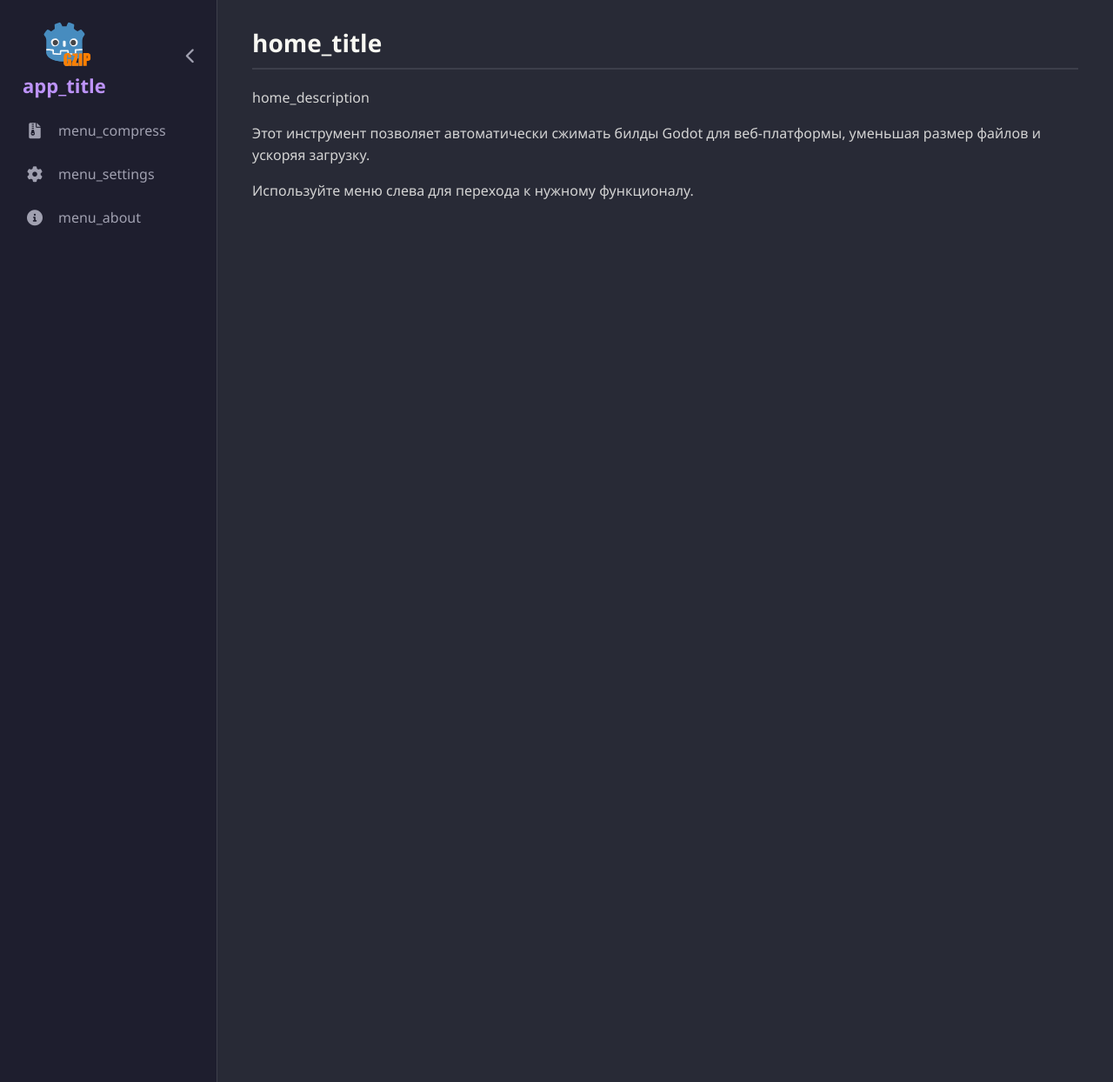
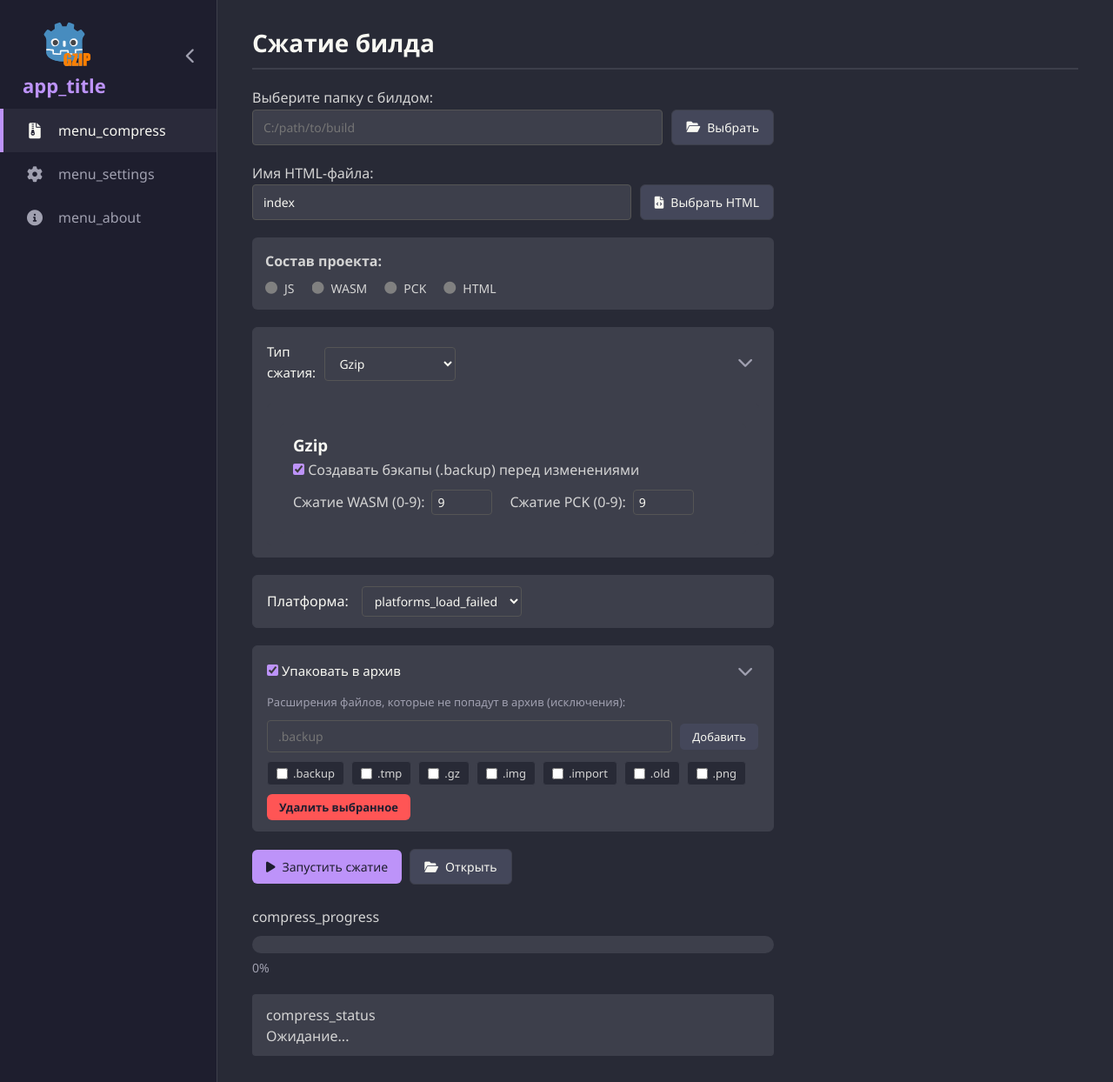
Before and after one commit to Babadzaki4an/Godot-PCK-Compressor, a Python web app: template app/templates/index.html in a window 1280 px wide. Shown: the whole page at 87% size. Run offline with Jinja, Linux system fonts and the light colour scheme; the template is opened without the code that fills it, so the values that code supplies are empty.

Commit message:
brotli sream compression, css changes

```diff
--- a/app/locales/en/translations.json
+++ b/app/locales/en/translations.json
@@ -26,6 +26,7 @@
   "compress_type": "Compression type:",
   "compress_platform": "Platform:",
   "compress_zip_archive": "Package into archive",
+  "compress_exclude_hint": "Exclude from archive:",
   "compress_add": "Add",
   "compress_remove_selected": "Remove selected",
   "compress_open_folder": "Open",
--- a/app/locales/ru/translations.json
+++ b/app/locales/ru/translations.json
@@ -26,6 +26,7 @@
   "compress_type": "Тип сжатия:",
   "compress_platform": "Платформа:",
   "compress_zip_archive": "Упаковать в архив",
+  "compress_exclude_hint": "Исключить из архива:",
   "compress_add": "Добавить",
   "compress_remove_selected": "Удалить выбранное",
   "compress_open_folder": "Открыть",
--- a/app/logic/compressor.py
+++ b/app/logic/compressor.py
@@ -94,4 +94,9 @@ class Compressor():
 
     @classmethod
     def _is_compressed(cls, filepath: str) -> bool:
+        """Проверка на сжатие"""
         return False
+
+    @classmethod
+    def _is_compressed(cls, filepath: str) -> bool:
+        return False
--- a/app/static/css/pages/compress.css
+++ b/app/static/css/pages/compress.css
@@ -190,33 +190,13 @@
     cursor: pointer;
 }
 
-/* Кнопки */
-.secondary-btn {
-    padding: 6px 14px;
-    background: var(--btn-bg);
-    border: none;
-    border-radius: 4px;
-    color: var(--text-primary);
-    cursor: pointer;
-    transition: background 0.2s;
-    white-space: nowrap;
-}
-.secondary-btn:hover {
-    background: var(--btn-hover);
-}
+/* Кнопки определены глобально в style.css (.button, .primary-button, .second-button, .danger-button) */
 
-.danger-btn {
-    padding: 6px 14px;
-    background: #ff5555;
-    border: none;
-    border-radius: 4px;
-    color: var(--bg-body);
-    cursor: pointer;
-    transition: background 0.2s;
-    font-weight: bold;
-}
-.danger-btn:hover {
-    background: #ff7777;
+/* Подсказка внутри сворачиваемых блоков */
+.hint-text {
+    margin: 0 0 10px 0;
+    font-size: 13px;
+    color: var(--text-muted);
 }
 
 /* Блок выбора платформы */
--- a/app/static/css/style.css
+++ b/app/static/css/style.css
@@ -21,6 +21,10 @@
     --menu-hover: #2a2a3a;
     --btn-bg: #44475a;
     --btn-hover: #5a5d72;
+    --danger: #ff5555;
+    --danger-hover: #ff7777;
+    --warning: #f1fa8c;
+    --status-neutral: #808080;
     --shadow: rgba(0, 0, 0, 0.3);
 }
 
@@ -252,36 +256,79 @@ p, label {
 .folder-selector input:read-only {
     cursor: default;
 }
+/* ---------- Кнопки (общие для всего проекта) ---------- */
+.button {
+    display: inline-flex;
+    align-items: center;
+    gap: 8px;
+    padding: 10px 16px;
+    font-size: 14px;
+    border: none;
+    border-radius: 6px;
+    cursor: pointer;
+    white-space: nowrap;
+    transition: background 0.2s ease, opacity 0.2s ease;
+}
+.button:disabled {
+    opacity: 0.6;
+    cursor: not-allowed;
+}
+.primary-button {
+    background: var(--accent);
+    color: var(--bg-body);
+    font-weight: 500;
+}
+.primary-button:hover:not(:disabled) {
+    background: var(--accent-hover);
+}
 .second-button {
-    padding: 12px 16px;
     background: var(--btn-bg);
-    border: none;
-    border-radius: 4px;
     color: var(--text-primary);
-    cursor: pointer;
-    transition: background 0.2s;
+    border: 1px solid var(--border-color);
 }
-.second-button:hover {
+.second-button:hover:not(:disabled) {
     background: var(--btn-hover);
 }
-
-.primary-btn {
-    padding: 12px 30px;
-    background: var(--success);
-    border: none;
-    border-radius: 4px;
+.danger-button {
+    background: var(--danger);
     color: var(--bg-body);
     font-weight: bold;
-    font-size: 16px;
-    cursor: pointer;
-    transition: background 0.2s;
 }
-.primary-btn:hover {
-    background: var(--success-hover);
+.danger-button:hover:not(:disabled) {
+    background: var(--danger-hover);
 }
-.primary-btn:disabled {
-    opacity: 0.5;
-    cursor: not-allowed;
+/* Компактная кнопка (для плотных рядов) */
+.button-compact {
+    padding: 6px 14px;
+    font-size: 13px;
+}
+/* Спиннер внутри кнопки (скрыт по умолчанию, включается из JS) */
+.btn-spinner {
+    margin-left: 8px;
+}
+
+/* ---------- Утилиты (общие для всего проекта) ---------- */
+/* Горизонтальный ряд с выравниванием по центру */
+.flex-row {
+    display: flex;
+    align-items: center;
+    gap: 10px;
+}
+/* Ряд полей формы с переносом */
+.field-row {
+    display: flex;
+    gap: 20px;
+    flex-wrap: wrap;
+}
+/* Компактный select (автоширина) */
+.select-compact {
+    width: auto;
+    min-width: 120px;
+    padding: 6px 10px;
+}
+/* Компактный числовой input */
+.input-compact {
+    width: 70px;
 }
 
 .progress-container {
@@ -390,13 +437,13 @@ a:hover {
     flex-shrink: 0; /* иконки не сжимаются */
 }
 .status-item .fa-circle {
-    color: gray;
+    color: var(--status-neutral);
 }
 .status-item .fa-check-circle {
     color: var(--success);
 }
 .status-item .fa-times-circle {
-    color: #ff5555;
+    color: var(--danger);
 }
 
 .status-message {
--- a/app/static/js/main.js
+++ b/app/static/js/main.js
@@ -12,7 +12,6 @@ document.addEventListener('DOMContentLoaded', function () {
     // Переключение страниц
     const menuItems = document.querySelectorAll('.menu-item');
     const pages = {
-        home: document.getElementById('page-home'),
         compress: document.getElementById('page-compress'),
         settings: document.getElementById('page-settings'),
         about: document.getElementById('page-about')
@@ -25,10 +24,6 @@ document.addEventListener('DOMContentLoaded', function () {
             item.classList.remove('active');
             if (item.dataset.page === pageId) item.classList.add('active');
         });
-        // Инициализатор только для home (остальные сами себя инициализируют)
-        if (pageId === 'home' && window.initHome) {
-            window.initHome();
-        }
     }
 
     menuItems.forEach(item => {
@@ -37,8 +32,15 @@ document.addEventListener('DOMContentLoaded', function () {
         });
     });
 
-    // Инициализация home по умолчанию
-    if (window.initHome) window.initHome();
+    // Активируем пункт меню, соответствующий начальной странице
+    const activePage = document.querySelector('.page.active');
+    if (activePage) {
+        menuItems.forEach(item => {
+            if (item.dataset.page === activePage.id.replace('page-', '')) {
+                item.classList.add('active');
+            }
+        });
+    }
 
     // Переключатель языков (в шапке и на странице настроек)
     const langSelects = document.querySelectorAll('#langSelect, #settingsLangSelect');
--- a/app/static/js/pages/compress.js
+++ b/app/static/js/pages/compress.js
@@ -115,7 +115,7 @@
                     icon.style.color = 'var(--success)';
                 } else {
                     icon.className = 'fas fa-times-circle';
-                    icon.style.color = '#ff5555';
+                    icon.style.color = 'var(--danger)';
                 }
                 span.textContent = displayNames[key] || key.toUpperCase();
             }
--- a/app/static/js/toast.js
+++ b/app/static/js/toast.js
@@ -66,9 +66,9 @@
         toast.style.cssText = `
             padding: 14px 20px;
             border-radius: 8px;
-            background: #282a36;
-            color: #f8f8f2;
-            box-shadow: 0 8px 24px rgba(0,0,0,0.4);
+            background: var(--bg-app);
+            color: var(--text-primary);
+            box-shadow: 0 8px 24px var(--shadow);
             border-left: 5px solid;
             pointer-events: auto;
             animation: slideIn 0.3s ease forwards;
@@ -78,12 +78,12 @@
             word-break: break-word;
         `;
 
-        // Цвета для разных типов
+        // Цвета для разных типов (из CSS-переменных темы)
         const colors = {
-            info: '#bd93f9',
-            success: '#50fa7b',
-            warning: '#f1fa8c',
-            error: '#ff5555'
+            info: 'var(--accent)',
+            success: 'var(--success)',
+            warning: 'var(--warning)',
+            error: 'var(--danger)'
         };
         toast.style.borderLeftColor = colors[type] || colors.info;
 
--- a/app/templates/index.html
+++ b/app/templates/index.html
@@ -48,10 +48,7 @@
         <!-- Основная область с контентом страниц -->
         <main class="content" id="content">
             <!-- Каждая страница – отдельный include -->
-            <div id="page-home" class="page active">
-                {% include "pages/home.html" %}
-            </div>
-            <div id="page-compress" class="page">
+            <div id="page-compress" class="page active">
                 {% include "pages/compress.html" %}
             </div>
             <div id="page-settings" class="page">
--- a/app/templates/pages/compress.html
+++ b/app/templates/pages/compress.html
@@ -6,7 +6,7 @@
         <label for="folderPath" data-i18n="compress_select_folder">Выберите папку с билдом:</label>
         <div class="folder-selector">
             <input type="text" id="folderPath" data-persist placeholder="C:/path/to/build" class="text-input">
-                                    <button id="selectFolderBtn" class="secondary-btn compress-button"><i class="fas fa-folder-open"></i> <span data-i18n="compress_select_folder_short">Выбрать</span></button>
+            <button id="selectFolderBtn" class="button second-button"><i class="fas fa-folder-open"></i> <span data-i18n="compress_select_folder_short">Выбрать</span></button>
         </div>
     </div>
 
@@ -15,7 +15,7 @@
                 <label for="htmlFileName" data-i18n="compress_html_name">Имя HTML-файла:</label>
         <div class="folder-selector">
             <input type="text" id="htmlFileName" data-persist value="index" placeholder="{{ _('compress_html_placeholder') }}" class="text-input">
-                                    <button id="selectHtmlBtn" class="secondary-btn compress-button"><i class="fas fa-file-code"></i> <span data-i18n="compress_select_html_short">Выбрать HTML</span></button>
+            <button id="selectHtmlBtn" class="button second-button"><i class="fas fa-file-code"></i> <span data-i18n="compress_select_html_short">Выбрать HTML</span></button>
         </div>
     </div>
 
@@ -24,16 +24,16 @@
                 <label data-i18n="compress_project_composition">Состав проекта:</label>
         <div class="status-row">
             <div class="status-item" id="status-js">
-                <i class="fas fa-circle" style="color: gray;"></i> <span>JS</span>
+                <i class="fas fa-circle"></i> <span>JS</span>
             </div>
             <div class="status-item" id="status-wasm">
-                <i class="fas fa-circle" style="color: gray;"></i> <span>WASM</span>
+                <i class="fas fa-circle"></i> <span>WASM</span>
             </div>
             <div class="status-item" id="status-pck">
-                <i class="fas fa-circle" style="color: gray;"></i> <span>PCK</span>
+                <i class="fas fa-circle"></i> <span>PCK</span>
             </div>
             <div class="status-item" id="status-html">
-                <i class="fas fa-circle" style="color: gray;"></i> <span>HTML</span>
+                <i class="fas fa-circle"></i> <span>HTML</span>
             </div>
         </div>
     </div>
@@ -41,9 +41,9 @@
     <!-- Блок выбора сжатия -->
     <div class="collapsible-block compression-block">
         <div class="collapsible-header compression-header">
-            <div style="display: flex; align-items: center; gap: 10px;">
-                <label for="compressionSelect" style="margin: 0; font-weight: 500; white-space: nowrap;" data-i18n="compress_type">Тип сжатия:</label>
-                <select id="compressionSelect" class="text-input" style="width: auto; min-width: 120px; padding: 6px 10px;">
+            <div class="flex-row">
+                <label for="compressionSelect" data-i18n="compress_type">Тип сжатия:</label>
+                <select id="compressionSelect" class="text-input select-compact">
                     <option value="gzip">Gzip</option>
                     <option value="brotli">Brotli</option>
                 </select>
@@ -82,22 +82,23 @@
             </button>
         </div>
         <div id="excludeContent" class="collapsible-content open">
+            <p class="hint-text" data-i18n="compress_exclude_hint">Расширения файлов, которые не попадут в архив (исключения):</p>
             <div class="extension-input-group">
                 <input type="text" id="excludeExtensionInput" placeholder=".backup">
-                <button id="addExtensionBtn" class="secondary-btn" data-i18n="compress_add">Добавить</button>
+                <button id="addExtensionBtn" class="button second-button button-compact" data-i18n="compress_add">Добавить</button>
             </div>
             <ul id="extensionList" class="extension-list"></ul>
-            <button id="removeSelectedExtensionsBtn" class="danger-btn" data-i18n="compress_remove_selected">Удалить выбранное</button>
+            <button id="removeSelectedExtensionsBtn" class="button danger-button button-compact" data-i18n="compress_remove_selected">Удалить выбранное</button>
         </div>
     </div>
 
     <!-- Кнопка запуска -->
     <div class="form-group">
-        <button id="startCompressBtn" class="primary-btn">
-                        <i class="fas fa-play"></i> <span id="compressBtnLabel" data-i18n="compress_start">Запустить сжатие</span>
-            <i class="fas fa-spinner fa-spin" id="compressSpinner" style="display: none; margin-left: 8px;"></i>
+        <button id="startCompressBtn" class="button primary-button">
+            <i class="fas fa-play"></i> <span id="compressBtnLabel" data-i18n="compress_start">Запустить сжатие</span>
+            <i class="fas fa-spinner fa-spin btn-spinner" id="compressSpinner" style="display: none;"></i>
         </button>
-                <button id="openFolderBtn" class="secondary-btn compress-button"><i class="fas fa-folder-open"></i> <span data-i18n="compress_open_folder">Открыть</span></button>
+        <button id="openFolderBtn" class="button second-button"><i class="fas fa-folder-open"></i> <span data-i18n="compress_open_folder">Открыть</span></button>
     </div>
 
     <!-- Прогресс и статус -->
--- a/app/templates/partials/brotli_settings.html
+++ b/app/templates/partials/brotli_settings.html
@@ -5,14 +5,14 @@
             <input type="checkbox" id="brotli-createBackup" checked> <span data-i18n="gzip_create_backups">Создавать бэкапы (.backup) перед изменениями</span>
         </label>
     </div>
-    <div class="form-group" style="display: flex; gap: 20px; flex-wrap: wrap;">
+    <div class="form-group field-row">
         <div>
             <label for="brotli-wasmLevel" data-i18n="brotli_wasm_level">Сжатие WASM (0-11):</label>
-            <input type="number" id="brotli-wasmLevel" class="text-input" min="0" max="11" value="11" style="width: 70px;">
+            <input type="number" id="brotli-wasmLevel" class="text-input input-compact" min="0" max="11" value="11">
         </div>
         <div>
             <label for="brotli-pckLevel" data-i18n="brotli_pck_level">Сжатие PCK (0-11):</label>
-            <input type="number" id="brotli-pckLevel" class="text-input" min="0" max="11" value="11" style="width: 70px;">
+            <input type="number" id="brotli-pckLevel" class="text-input input-compact" min="0" max="11" value="11">
         </div>
     </div>
 </div>
--- a/app/templates/partials/gzip_settings.html
+++ b/app/templates/partials/gzip_settings.html
@@ -5,14 +5,14 @@
             <input type="checkbox" id="gzip-createBackup" checked> <span data-i18n="gzip_create_backups">Создавать бэкапы (.backup) перед изменениями</span>
         </label>
     </div>
-    <div class="form-group" style="display: flex; gap: 20px; flex-wrap: wrap;">
+    <div class="form-group field-row">
         <div>
             <label for="gzip-wasmLevel" data-i18n="gzip_wasm_level">Сжатие WASM (0-9):</label>
-            <input type="number" id="gzip-wasmLevel" class="text-input" min="0" max="9" value="9" style="width: 70px;">
+            <input type="number" id="gzip-wasmLevel" class="text-input input-compact" min="0" max="9" value="9">
         </div>
         <div>
             <label for="gzip-pckLevel" data-i18n="gzip_pck_level">Сжатие PCK (0-9):</label>
-            <input type="number" id="gzip-pckLevel" class="text-input" min="0" max="9" value="9" style="width: 70px;">
+            <input type="number" id="gzip-pckLevel" class="text-input input-compact" min="0" max="9" value="9">
         </div>
     </div>
 </div>
```
Also changed, not shown: other parts of app/static/css/pages/compress.css (+0 -55 lines), app/logic/brotli_compressor.py (+26 -11 lines), README.md, 1 other file.
